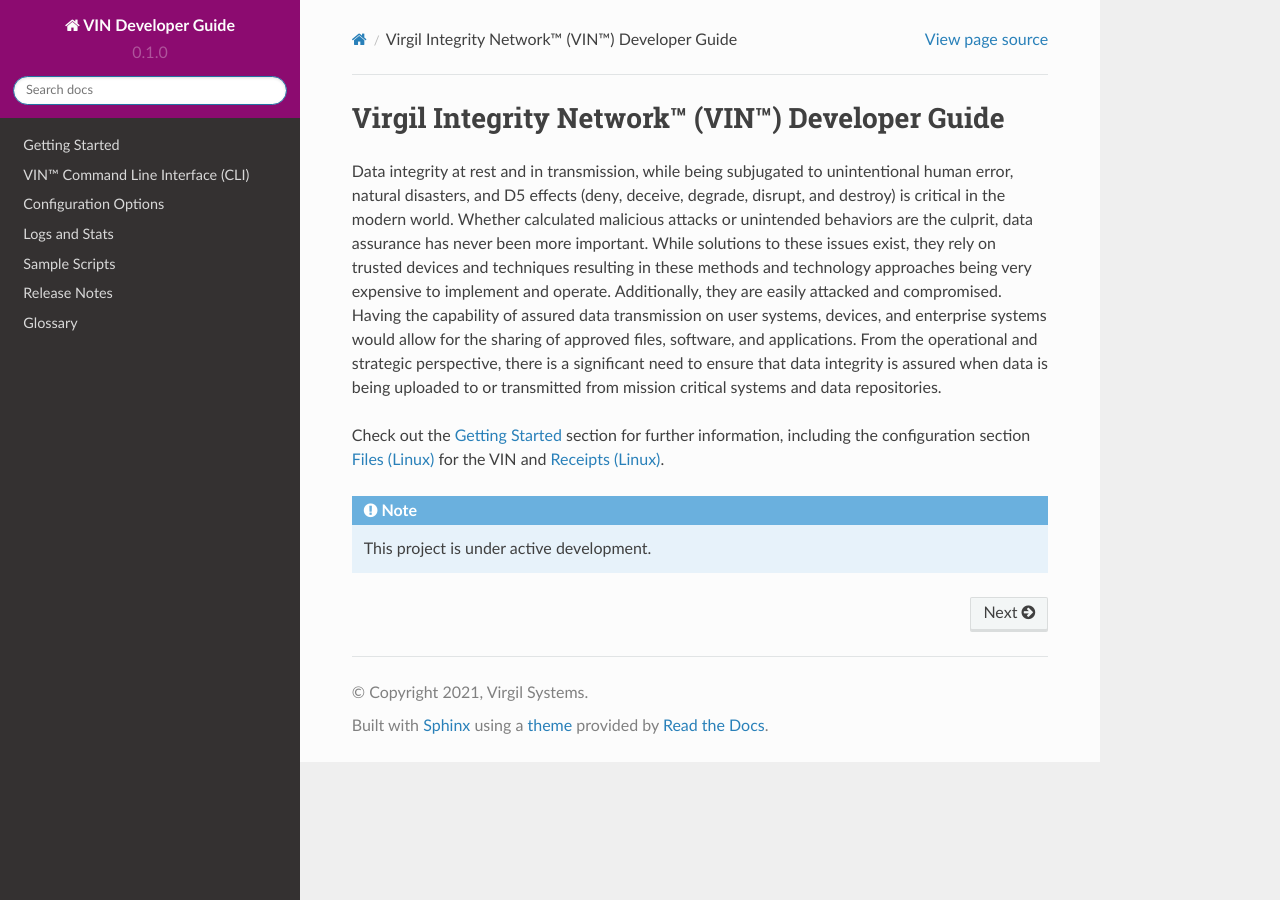
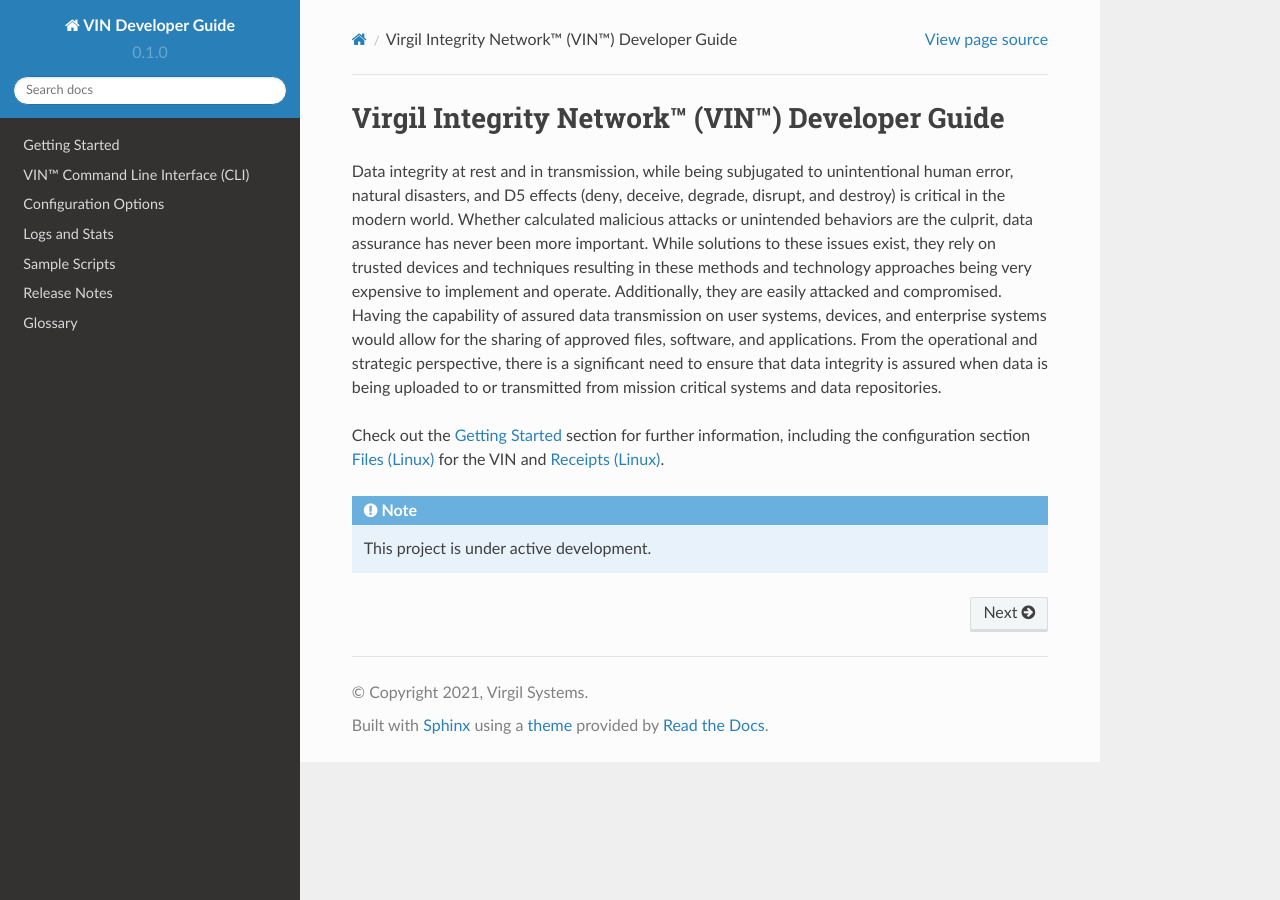
Before and after one commit to Market-Insight-Solutions-LLC/vin-developer-guide, a Sphinx documentation site: the page built from docs/source/index.rst, in a window 1280 px wide. Built offline with Sphinx 7.4.7 and the Read the Docs theme 2.0.0, drawn with Linux system fonts in a browser that asks for light colours.

Commit message:
folders added to gitignore. commented sidebar color in custom.css

```diff
--- a/docs/source/_static/css/custom.css
+++ b/docs/source/_static/css/custom.css
@@ -1,15 +1,6 @@
 @import "theme.css";
 
-
-/* Side navigation bar */
-
-.wy-side-nav-search {
-    background-color: #8c0b70;
-}
-
-
-/* Fix tables */
-
+/* Fix horizontal scrollbars in tables*/
 .wy-table-responsive table td {
     /* !important prevents the common CSS stylesheets from overriding
         this as on RTD they are loaded after this stylesheet */
@@ -19,3 +10,8 @@
 .wy-table-responsive {
     overflow: visible !important;
 }
+
+/* Side navigation bar color */
+/*.wy-side-nav-search {
+    background-color: #AA0b70;
+}*/
```
Also changed, not shown: 1 other file.
